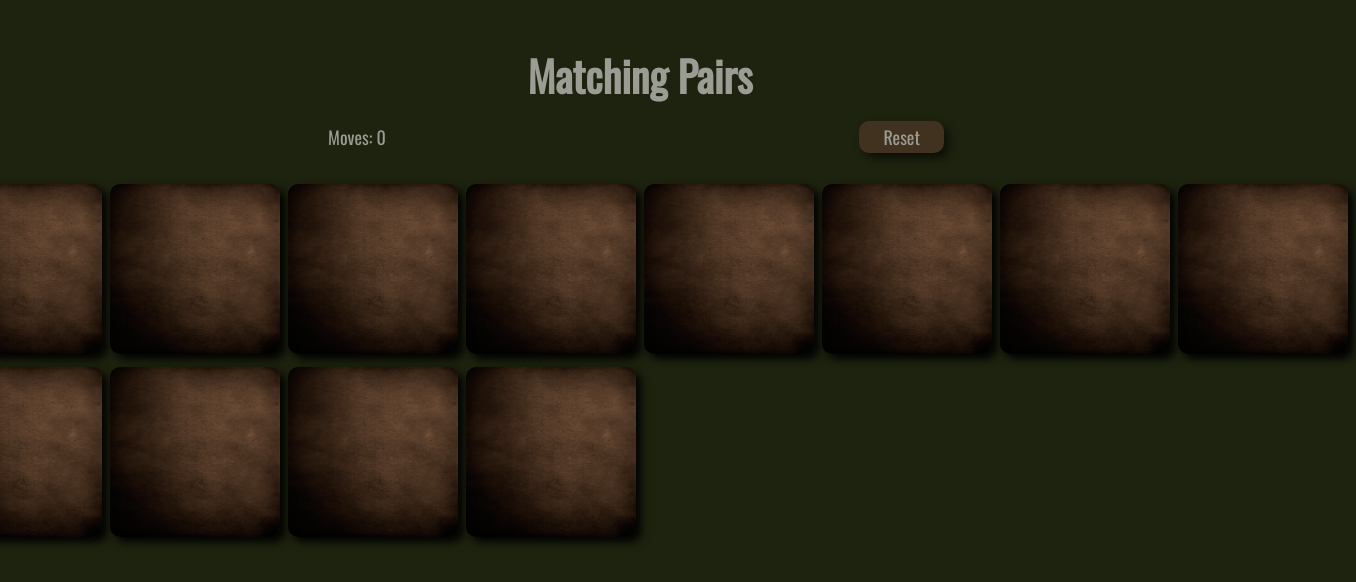
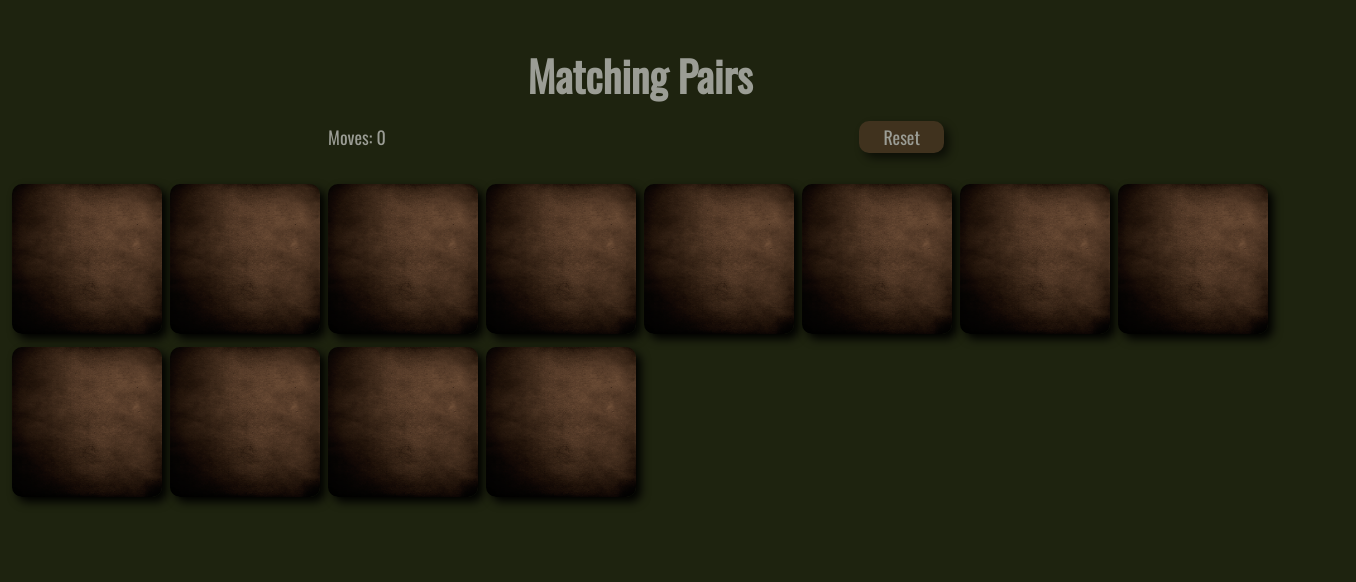
Before and after one commit to gizemnkorkmaz/matching-pairs, a React (Create React App) app: page / in a window 1280 px wide. Both pictures are taken after a click on the item "Easy". Shown: the top 582 px of the page, 1356 px wide, since content can reach past the window. Built offline with nearby package versions, Linux system fonts and the light colour scheme.

Commit message:
Change card width

```diff
--- a/src/components/Card/Card.jsx
+++ b/src/components/Card/Card.jsx
@@ -15,15 +15,15 @@ const CardStyled = styled.div`
     position: relative;
 
     .card-image {
-      width: 170px;
-      height: 170px;
+      width: 150px;
+      height: 150px;
       border-radius: 10px;
       box-shadow: 5px 5px 10px black;
       cursor: pointer;
 
-      @media (max-width: 800px) {
-        width: 120px;
-        height: 120px;
+      @media (max-width: 1000px) {
+        width: 90px;
+        height: 90px;
       }
 
       @media (max-width: 500px) {
@@ -32,7 +32,6 @@ const CardStyled = styled.div`
       }
     }
   }
-
   .card.is-flipped {
     transform: rotateY(180deg);
   }
```
